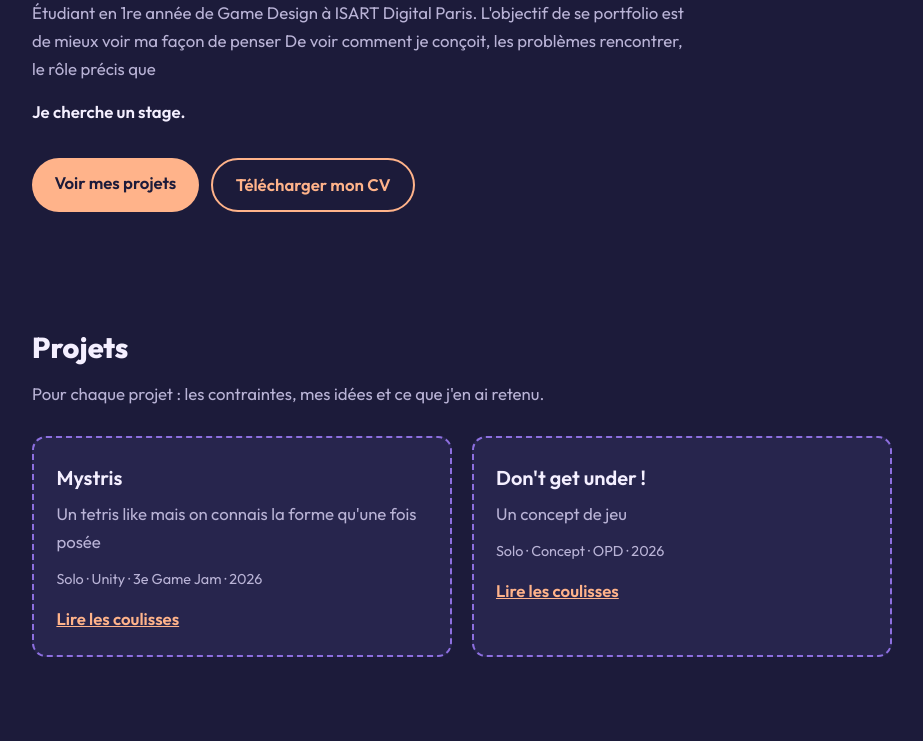
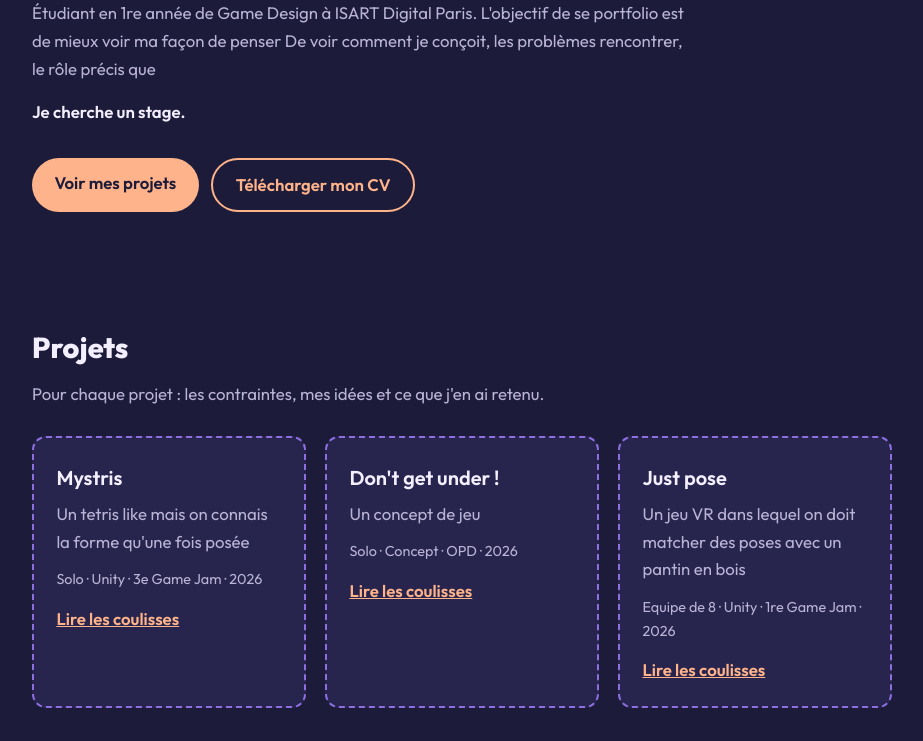
Before and after one commit to bachamohamed/bachamohamed.github.io, a plain HTML site: page index.html in a window 1280 px wide. Shown: the part 211-952 px from the top of the page, without its empty margins (178-1101 px from the left). Drawn offline with Linux system fonts and the light colour scheme.

Commit message:
Update index.html

```diff
--- a/index.html
+++ b/index.html
@@ -94,6 +94,13 @@
           <a href="projet-dont-get-under.html">Lire les coulisses</a>
         </article>
 
+        <article class="carte">
+          <h3>Just pose </h3>
+          <p>Un jeu VR dans lequel on doit matcher des poses avec un pantin en bois </p>
+          <p class="detail">Equipe de 8 · Unity · 1re Game Jam · 2026</p>
+          <a href="just-pose.html">Lire les coulisses</a>
+        </article>
+
       </div>
     </section>
 
```
